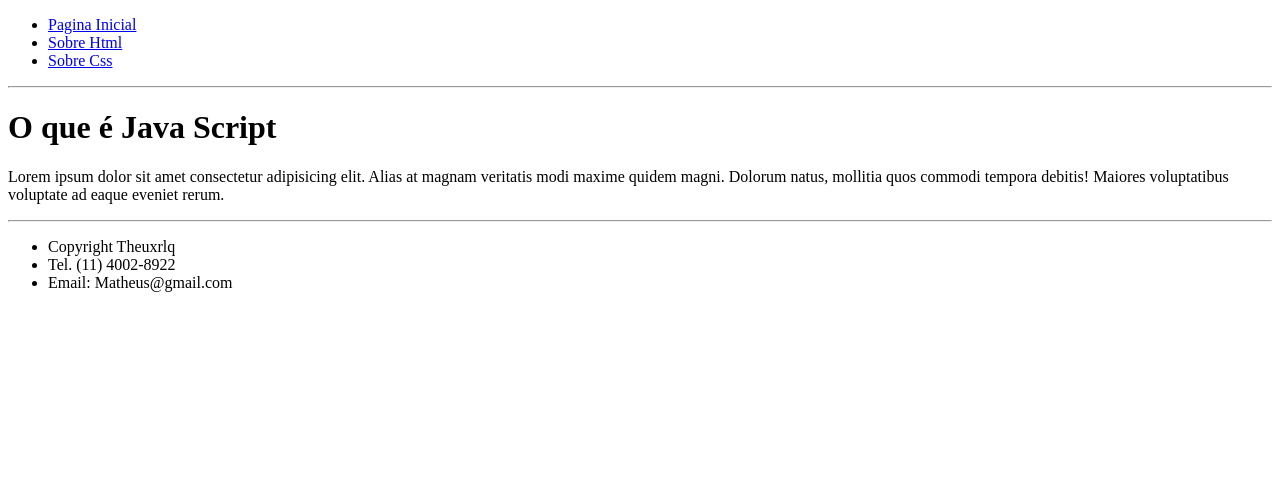
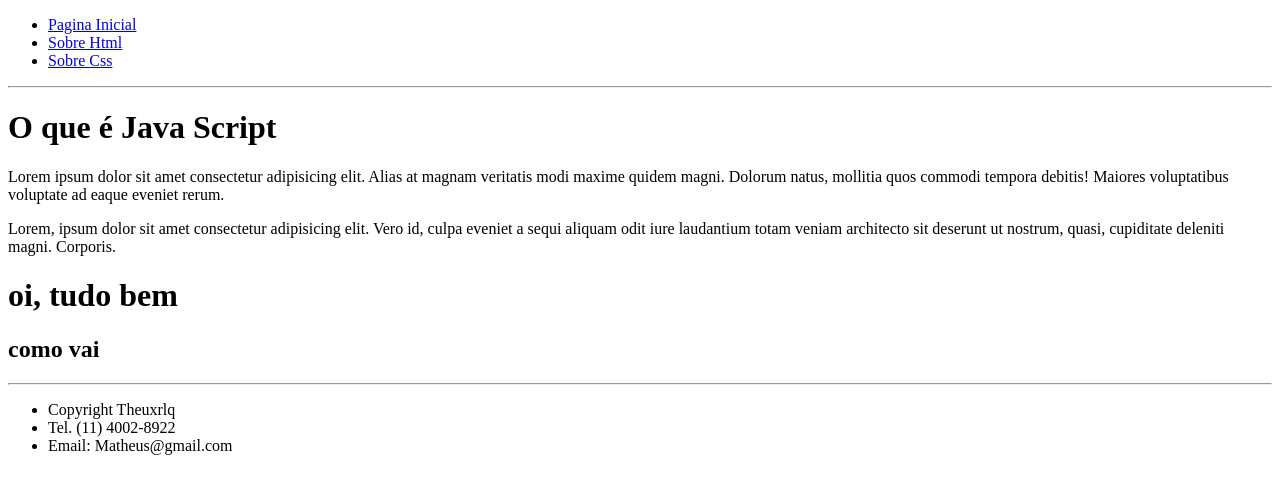
Before and after one commit to CodeJoao-1/TreinandoRep2, a plain HTML site: page Js.html in a window 1280 px wide. Drawn offline with Linux system fonts and the light colour scheme.

Commit message:
primeiro commit

```diff
--- a/Js.html
+++ b/Js.html
@@ -19,6 +19,9 @@
     <main>
         <h1>O que é Java Script</h1>
         <p>Lorem ipsum dolor sit amet consectetur adipisicing elit. Alias at magnam veritatis modi maxime quidem magni. Dolorum natus, mollitia quos commodi tempora debitis! Maiores voluptatibus voluptate ad eaque eveniet rerum.</p>
+        <p>Lorem, ipsum dolor sit amet consectetur adipisicing elit. Vero id, culpa eveniet a sequi aliquam odit iure laudantium totam veniam architecto sit deserunt ut nostrum, quasi, cupiditate deleniti magni. Corporis.</p>
+        <h1>oi, tudo bem</h1>
+        <h2>como vai</h2>
     </main>
     <hr>
     <footer>
```
